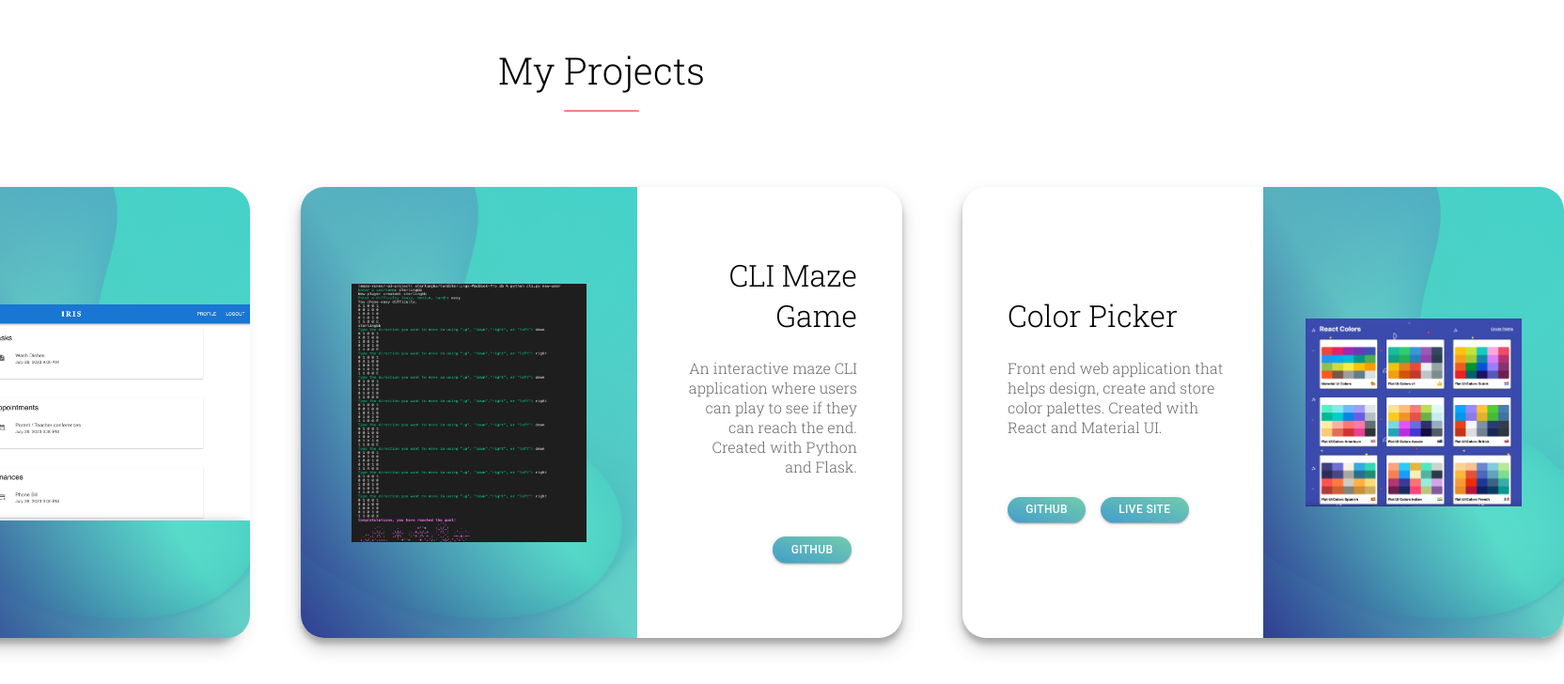
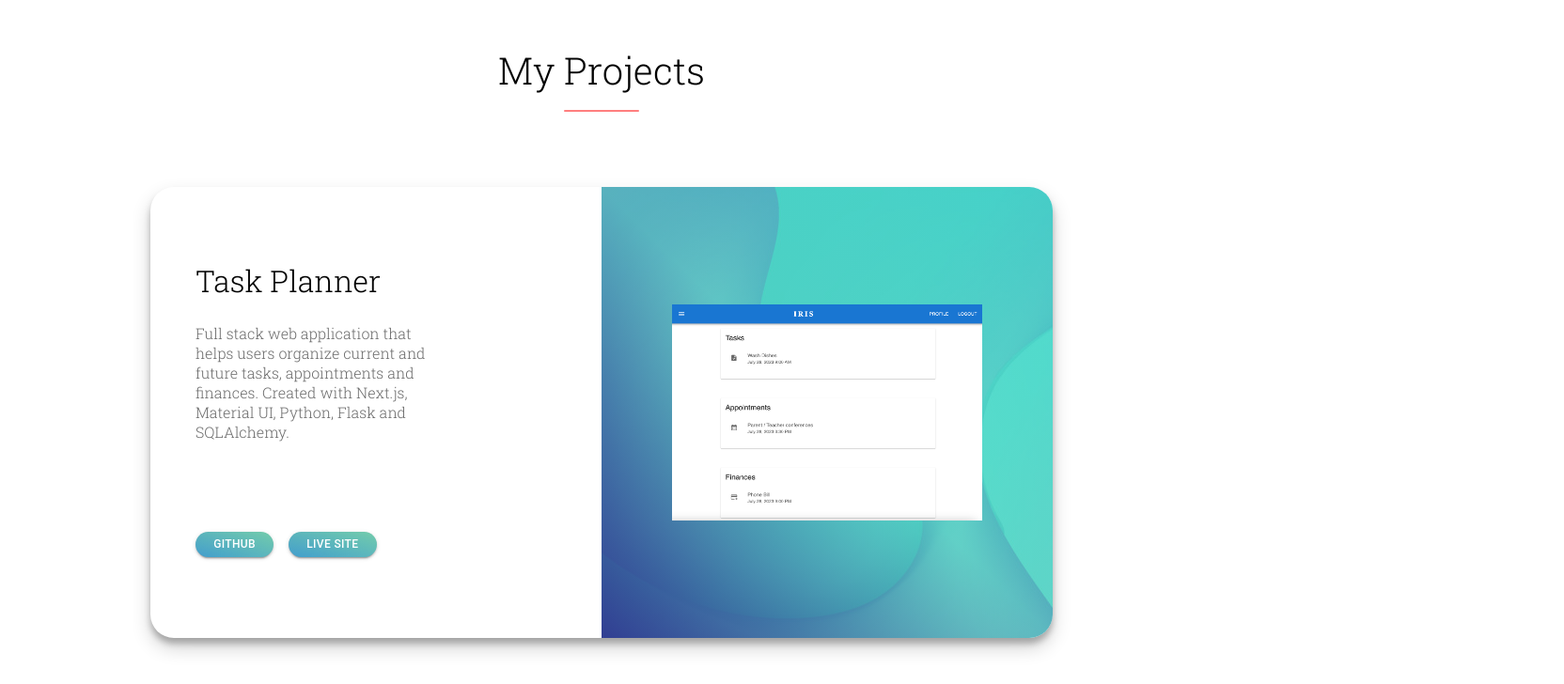
Before and after one commit to sterlingbarton/portfolio, a Next.js app: page / in a window 1280 px wide. Shown: the part 1360-2088 px from the top of the page at 94% size, 1664 px wide, since content can reach past the window. Built offline with nearby package versions, Linux system fonts and the light colour scheme.

Commit message:
further responsive changes on xl screens

```diff
--- a/src/app/page.jsx
+++ b/src/app/page.jsx
@@ -69,8 +69,8 @@ export default function Home() {
      <Box id='projects' component='section' className={styles.projectsSection}>
         <h3 className={styles.projectsTitle}>My Projects</h3>
         <Box className={styles.hr}></Box>
-        <Grid className={styles.projectsGrid}>
-            <Grid className={styles.projectsRow}>
+        <Grid className={styles.projectsGrid} sx={{ flexDirection: { xs: "column"} }}>
+            <Grid className={styles.projectsRow} sx={{ flexDirection: { xs: "column", md: "row"} }}>
               <Box className={styles.projectInfo}>
                 <h6 className={styles.projectTitle}>Task Planner</h6>
                 <p className={styles.projectDesc}>Full stack web application that helps users organize current and future tasks, appointments and finances. Created with Next.js, Material UI, Python, Flask and SQLAlchemy.</p>
@@ -93,7 +93,7 @@ export default function Home() {
                   />
                 </Box>
             </Grid>
-            <Grid className={styles.projectsRow}>
+            <Grid className={styles.projectsRow} sx={{ flexDirection: { xs: "column", md: "row"} }}>
               <Box id={styles.imageWrapper2} className={styles.imageWrapper}>
                 <Image
                     component="img"
@@ -115,7 +115,7 @@ export default function Home() {
                 </Box>
               </Box>
             </Grid>
-            <Grid className={styles.projectsRow}>
+            <Grid className={styles.projectsRow} sx={{ flexDirection: { xs: "column", md: "row"} }}>
               <Box className={styles.projectInfo}>
                 <h6 className={styles.projectTitle}>Color Picker</h6>
                 <p className={styles.projectDesc}>Front end web application that helps design, create and store color palettes. Created with React and Material UI.</p>
--- a/src/styles/page.module.css
+++ b/src/styles/page.module.css
@@ -59,7 +59,7 @@
     display: flex;
     justify-content: center;
     align-items: center;
-    margin-top: 4rem;
+    margin-top: 7rem;
   }
   .skillsTitle{
     font-family: 'Roboto Slab', serif;
@@ -96,7 +96,7 @@
   }
   .projectsGrid{
     display: flex;
-    flex-direction: column;
+    /* flex-direction: column; */
     justify-content: center;
     align-items: center;
     margin-top: 2rem;
@@ -112,7 +112,7 @@
     display: flex;
     justify-content: center;
     align-items: center;
-    flex-direction: column;
+    /* flex-direction: column; */
     margin: 2rem auto;
     border-radius: 25px;
     padding: 0;
@@ -122,20 +122,22 @@
     font-family: 'Roboto Slab', serif;
     display: flex;
     flex-direction: column;
-    padding: 0 2rem;
-    align-items: flex-start;
+    padding: 2rem;
+    align-items: center;
     justify-content: flex-start;
     margin-bottom: 1rem;
   }
   .projectTitle{
     margin-bottom: .5rem;
     margin-top: .5rem;
+    font-size: 1.5rem;
     font-weight: 200;
+    text-align: center;
   }
   .projectDesc{
     text-align: center;
     margin-bottom: 2rem;
-    font-size: 12px;
+    font-size: .8rem;
     font-weight: 100;
     max-width: 250px;
     color: #6b6b6b;
@@ -252,10 +254,16 @@
     margin-top: 1rem;
   }
   .projectsRow{
-    flex-direction: row;
-    justify-content: space-around;
+    /* flex-direction: row; */
+    justify-content: space-between;
     margin: 4rem 2rem;
+  }
+}
 
+@media(min-width: 900px){
+  .imageWrapper{
+    height: 25rem;
+    min-width: 20rem;
   }
   #imageWrapper1, #imageWrapper3{
     border-top-right-radius: 25px;
@@ -267,12 +275,39 @@
     border-bottom-left-radius: 25px;
     border-top-right-radius: 0;
   }
+  .heroGuy1{
+    height: 210px;
+    width: 1250px;
+    left: -180px;
+  }
+  .projectsRow{
+    height: 25rem;
+  }
+  #singleProjectInfo{
+    align-items: flex-end;
+    text-align: end;
+    padding-right: 3rem;
+    min-width: 25rem;
+  }
+  #singleProjectDesc{
+    text-align: right;
+  }
+  #singleButtonContainer{
+    align-items: flex-end;
+    margin-right: -5rem;
+  }
+  .projectTitle{
+    font-size: 2rem;
+  }
   .projectInfo{
     align-items: flex-start;
+    padding-left: 3rem;
+    min-width: 25rem;
   }
   .projectDesc{
-    margin-bottom: 4rem;
+    margin-bottom: 6rem;
     text-align: left;
+    font-size: 1rem;
   }
   .buttonContainer{
     display: flex;
@@ -281,14 +316,6 @@
   }
   .buttonContainer button{
     margin-right: 1rem;
-  }
-}
-
-@media(min-width: 900px){
-  .heroGuy1{
-    height: 210px;
-    width: 1250px;
-    left: -180px;
   }
 }
 
@@ -322,6 +349,13 @@
     margin-top: 5rem;
     margin-bottom: 3rem;
   }
+  .projectsRow{
+    height: 30rem;
+  }
+  .imageWrapper{
+    height: 30rem;
+    min-width: 30rem;
+  }
 }
 
 @media(min-width: 1100px){
@@ -352,36 +386,6 @@
     height: 80px;
     width: 80px;
   }
-  .projectsRow{
-    height: 30rem;
-    width: 50%;
-    justify-content: space-between;
-  }
-  #singleProjectInfo{
-    align-items: flex-end;
-    text-align: end;
-    padding-right: 3rem;
-  }
-  #singleProjectDesc{
-    text-align: right;
-  }
-  #singleButtonContainer{
-    align-items: flex-end;
-    margin-right: -5rem;
-  }
-  .projectInfo{
-   padding-left: 3rem;
-  }
-  .projectTitle{
-    font-size: 2rem;
-  }
-  .projectDesc{
-    font-size: 1rem;
-  }
-  .imageWrapper{
-    height: 30rem;
-    width: 30rem;
-  }
 }
 
 @media(min-width: 1350px){
@@ -393,10 +397,10 @@
   }
   .heroGuy2{
     top: 80px;
-    left: 200px;
+    left: 240px;
   }
   .heroGuy3{
-    right: 450px;
+    right: 400px;
   }
   .heroGirl{
     top: 60px;
@@ -404,6 +408,10 @@
   }
   .skillsSection{
     margin-top: 6rem;
+  }
+  .skillsContainer img{
+    height: 90px;
+    width: 90px;
   }
 }
 
@@ -414,4 +422,10 @@
     height: 570px;
     width: 2400px;
   }
+  .heroGuy2{
+    left: 275px;
+  }
+  .heroGirl{
+    right: 275px;
+  }
 }
```
